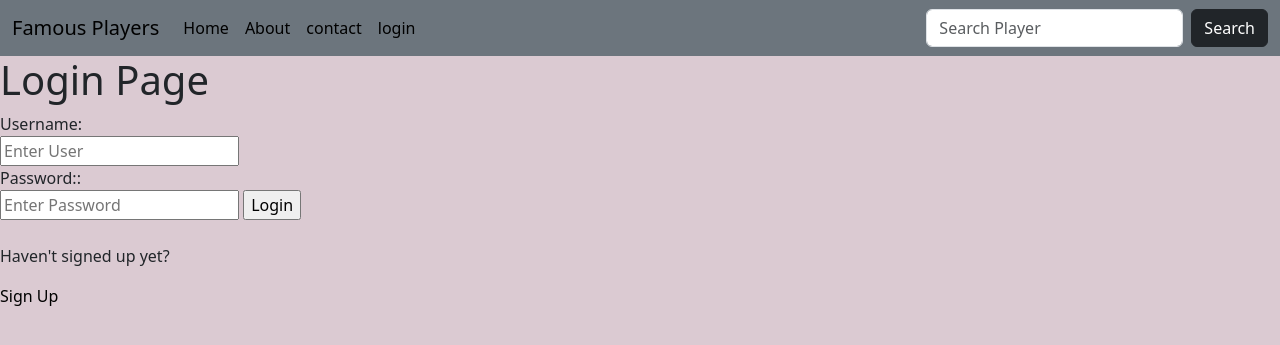
After one commit to mariaminare/final_web, a Django app: page /login/ in a window 1280 px wide. The commit adds this page. Shown: the top 345 px of the page. Run offline with Django 5.2, Linux system fonts and the light colour scheme.

Commit message:
login logout add delete

```diff
--- /dev/null
+++ b/final_web/base/templates/base/login_register.html
@@ -0,0 +1,35 @@
+{% extends 'main.html' %}
+{% block title %} <title>Profile Page</title> {% endblock %}
+
+{% block content %}
+
+        {% if page == 'login' %}
+<!--        login code-->
+            <h1>Login Page</h1>
+            <div>
+                <form method="POST" action="">
+                        {% csrf_token %}
+                    <label>Username:</label>
+                    <br>
+                    <input type="text" name="username" placeholder="Enter User">
+                    <br>
+                    <label>Password::</label>
+                    <br>
+                    <input type="password" name="password" placeholder="Enter Password">
+                    <input type="submit" value="Login">
+
+                    <br><br>
+                      <p>Haven't signed up yet?</p>
+                      <a href="{% url 'register' %}">Sign Up</a>
+
+                </form>
+
+            </div>
+        {% else %}
+<!--        register code-->
+        <h1>Register Page</h1>
+    <br><br>
+     <p>Already signed up?</p>
+     <a href="{% url 'login' %}">Login</a>
+        {% endif %}
+{% endblock %}
--- a/final_web/base/urls.py
+++ b/final_web/base/urls.py
@@ -4,5 +4,10 @@ urlpatterns = [
    path('',views.home, name='home'),
    path('about/',views.about, name='about'),
    path('contact/', views.contact, name='contact'),
-   path('profile/<str:pk>/', views.profile, name='profile')
+   path('profile/<str:pk>/', views.profile, name='profile'),
+   path('adding/<str:id>/', views.adding, name='adding'),
+   path('delete/<str:id>/', views.delete, name='delete'),
+   path('login/', views.login_page, name='login'),
+   path('logout/', views.logout_page, name='logout'),
+   path('register/', views.register_page, name='register')
 ]
--- a/final_web/base/views.py
+++ b/final_web/base/views.py
@@ -1,7 +1,8 @@
-from django.shortcuts import render
+from django.shortcuts import render, redirect
 from django.http import HttpResponse
 from .models import Player,User,Club
 from django.db.models import Q
+from django.contrib.auth import authenticate, login, logout
 # Create your views here.
 def home(request):
     p=request.GET.get("p") if request.GET.get('p') != None else ""
@@ -30,3 +31,51 @@ def profile(request, pk):
     heading="My Favourite Players:"
     context={"players":players, "user":user, "heading":heading, "clubs":clubs}
     return render(request, 'base/profile.html',context)
+
+
+def adding(request, id):
+    player=Player.objects.get(player_id=id)
+    user= request.user
+    user.players.add(player)
+    return redirect('profile', user.id)
+
+def delete(request, id):
+    player =Player.objects.get(player_id=id)
+
+    if request.method == "POST":
+        request.user.players.remove(player)
+        return redirect('profile', request.user.id)
+
+    return render(request, 'base/delete.html', {'player': player})
+
+
+def login_page(request):
+    page='login'
+    if request.user.is_authenticated:
+        return redirect('home')
+    if request.method == "POST":
+        username= request.POST.get('username').lower()
+        password= request.POST.get('password').lower()
+
+        try:
+            user= User.objects.get(username=username)
+        except:
+            pass #Error Message
+        user=  authenticate(request, username=username, password=password)
+        if user is not None:
+            login(request,user)
+            return redirect('home')
+        else:
+            pass  #Error Message
+
+
+    context={'page': page}
+    return render(request, 'base/login_register.html', context)
+
+def logout_page(request):
+    logout(request)
+    return redirect('home')
+
+def register_page(request):
+    context={}
+    return render(request, 'base/login_register.html', context)
--- a/final_web/templates/navbar.html
+++ b/final_web/templates/navbar.html
@@ -22,6 +22,13 @@
            <li class="nav-item">
             <a class="nav-link active" aria-current="page" href="{% url 'profile' request.user.id %}">profile</a>
           </li>
+           <li class="nav-item">
+            <a class="nav-link active" aria-current="page" href="{% url 'logout'  %}">logout</a>
+          </li>
+          {% else %}
+         <li class="nav-item">
+            <a class="nav-link active" aria-current="page" href="{% url 'login'  %}">login</a>
+          </li>
           {%endif%}
 
 
```
Also changed, not shown: final_web/base/templates/base/delete.html (added, +13 -0 lines), final_web/base/templates/base/players.html (+8 -1 lines), final_web/db.sqlite3.
